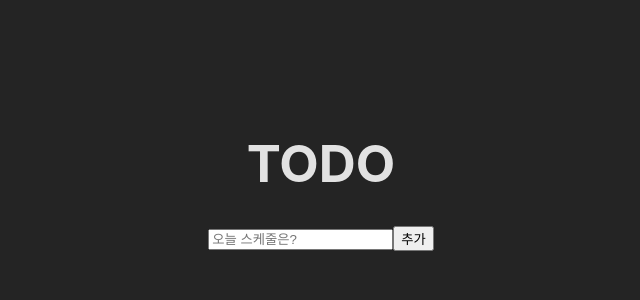
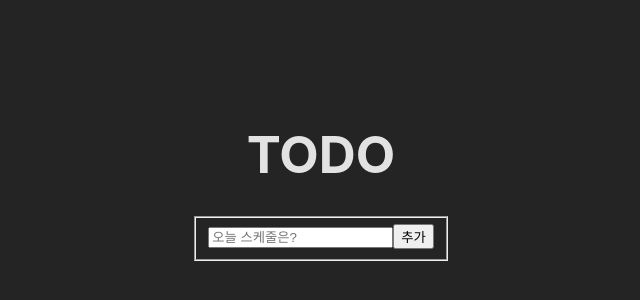
Before and after one commit to PomegranateBlue/Todo_Practice, a React (Vite) app: page / in a window 1280 px wide. Shown: the part 216-516 px from the top of the page, without its empty margins (319-959 px from the left). Built offline with nearby package versions, Linux system fonts and the light colour scheme.

Commit message:
할 일 목록 생성

```diff
--- a/src/App.jsx
+++ b/src/App.jsx
@@ -10,6 +10,7 @@ function App() {
     e.preventDefault();
     setTodo([...todo, { id: Date.now(), schedule: newTodo }]);
     setNewTodo("");
+    console.log(todo);
   };
 
   const handleInputValue = (e) => {
@@ -19,7 +20,7 @@ function App() {
     <div>
       <h1>TODO</h1>
       <form className="formContainer" onSubmit={addTodo}>
-        <div className="userInputField">
+        <fieldset className="userInputField">
           <input
             type="text"
             placeholder="오늘 스케줄은?"
@@ -28,7 +29,7 @@ function App() {
             required
           ></input>
           <button type="submit">추가</button>
-        </div>
+        </fieldset>
       </form>
       <ul>
         {todo.map((item) => (
```
